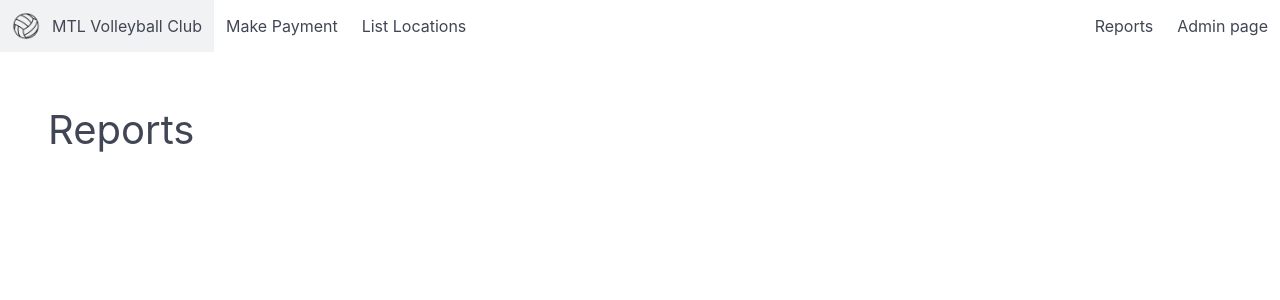
After one commit to LouisChoiniere/COMP353-S25_MTL-Volleyball-Club-GUI, a Flask app: page /reports in a window 1280 px wide. The commit adds this page. Shown: the top 300 px of the page. Run offline with Flask 3, Linux system fonts and the light colour scheme.

Commit message:
added reports page

```diff
--- a/src/init_routes.py
+++ b/src/init_routes.py
@@ -96,3 +96,7 @@ def init_routes(app, db):
         """))
 
         return render_template('listlocation.html', locations=locations)
+
+    @app.route("/reports")
+    def reports():
+        return render_template('reports.html')
--- a/src/templates/master.html
+++ b/src/templates/master.html
@@ -26,6 +26,7 @@
             </div>
 
             <div class="navbar-end">
+                <a class="navbar-item" href="/reports">Reports</a>
                 <a class="navbar-item" href="/admin">Admin page</a>
             </div>
         </div>
--- /dev/null
+++ b/src/templates/reports.html
@@ -0,0 +1,10 @@
+{% extends 'master.html' %}
+
+{% block content %}
+<h2 class="is-size-2">Reports</h2>
+
+<ul>
+
+</ul>
+
+{% endblock %}
```
